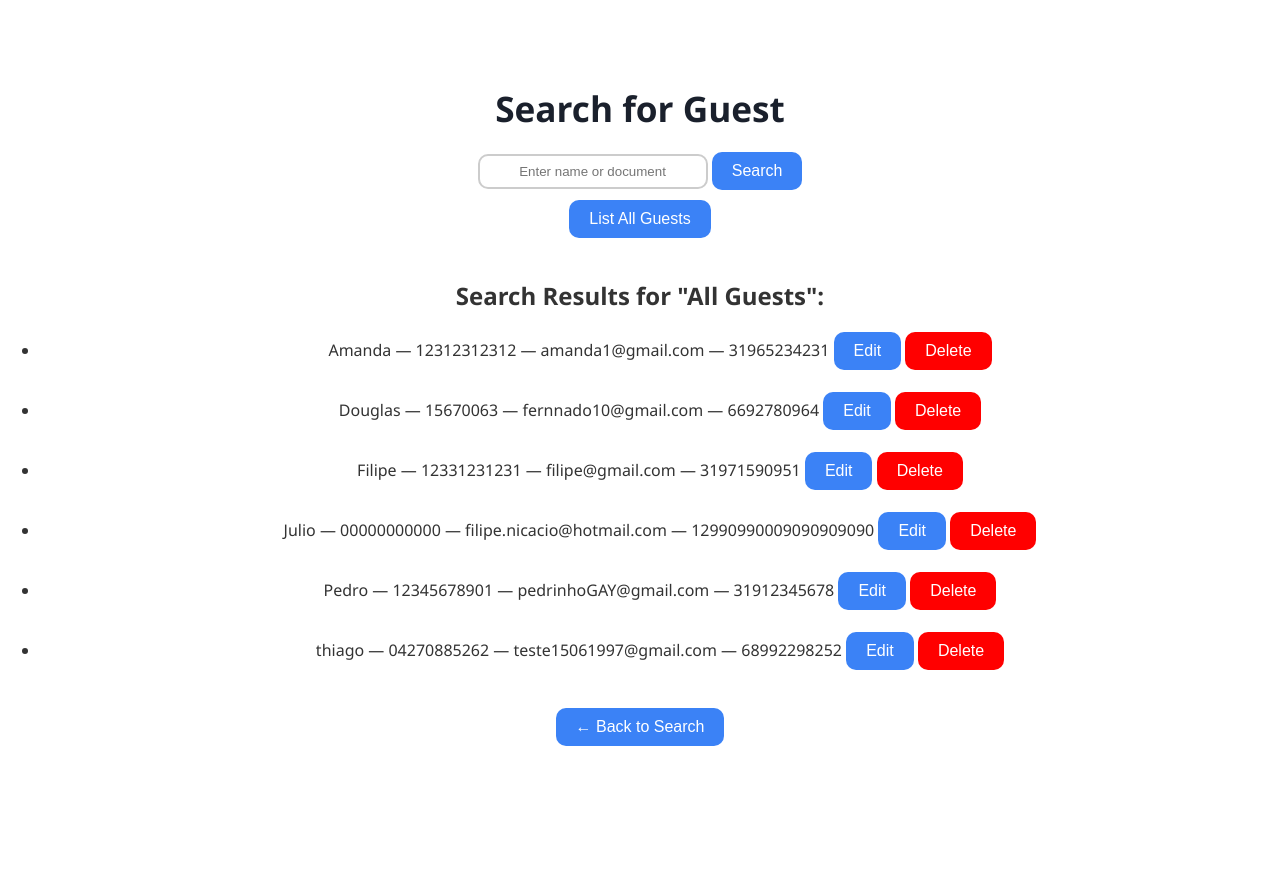
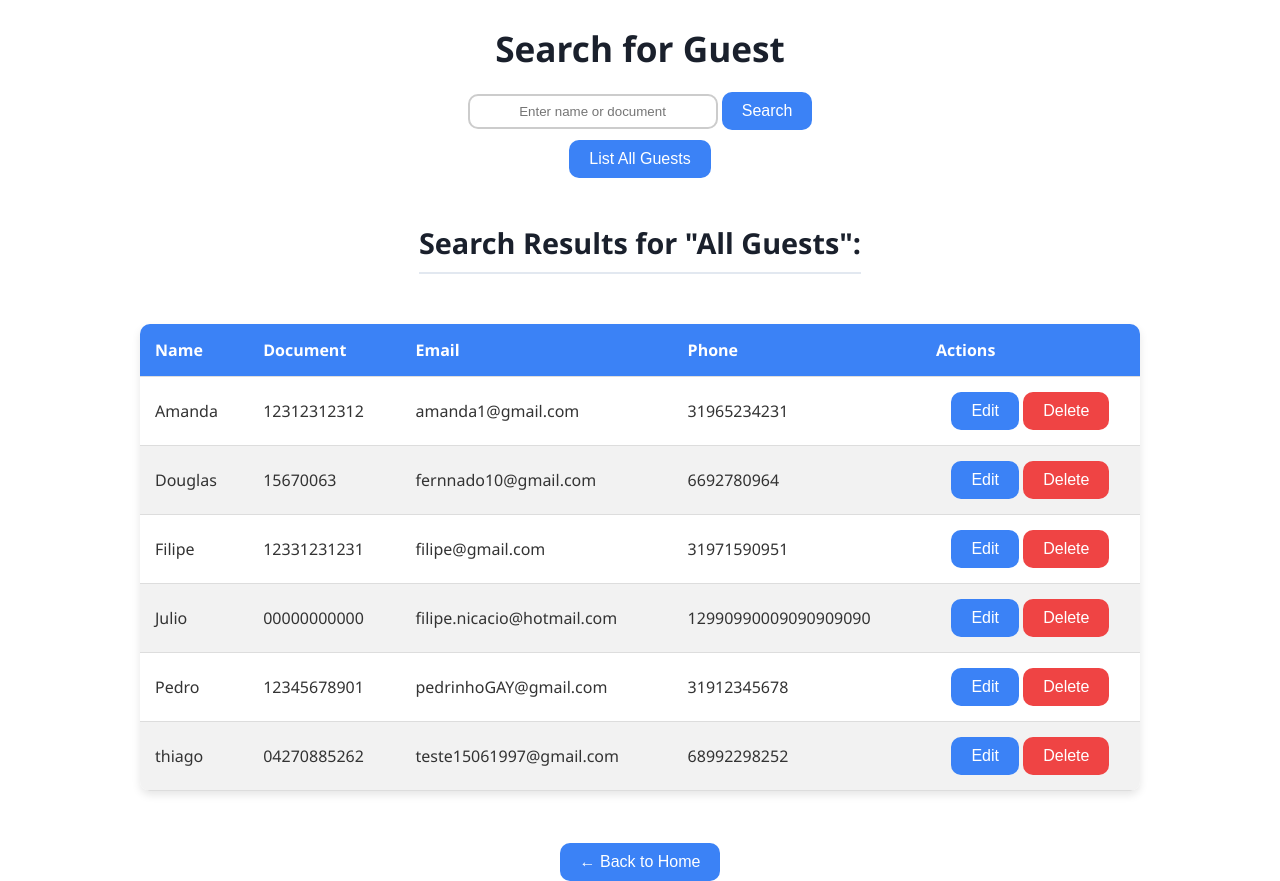
Before and after one commit to FilipeNicacio/integrativeProject, a Flask app: page /list_guests in a window 1280 px wide. Before the commit the page ends 746 px from the top, so only its background shows below. Run offline with Flask 3, Linux system fonts and the light colour scheme; data comes from the database, SQL or seed files in the repository.

Commit message:
Implement guest details page and refactor UI for data lists

```diff
--- a/app.py
+++ b/app.py
@@ -287,15 +287,15 @@ def list_reservations():
         conn = get_db_connection()
         cursor = conn.cursor(dictionary=True)
 
-        # Query com JOIN para buscar o nome do hóspede
         query = """
                 SELECT
                 r.id,
                 r.check_in_date,
                 r.check_out_date,
+                g.id AS guest_id,
                 g.name AS guest_name,
                 ro.room_number,
-                f.number AS floor_number  -- Adicionamos o número do andar
+                f.number AS floor_number
             FROM
                 reservations AS r
             JOIN
@@ -303,7 +303,7 @@ def list_reservations():
             JOIN
                 rooms AS ro ON r.room_id = ro.id
             JOIN
-                floors AS f ON ro.floor_id = f.id  -- Novo JOIN com a tabela de andares
+                floors AS f ON ro.floor_id = f.id
             ORDER BY
                 r.check_in_date ASC, f.number ASC, ro.room_number ASC
             """
@@ -318,7 +318,6 @@ def list_reservations():
 
         today = date.today().isoformat()
 
-        # Passamos as duas listas para o template
         return render_template(
             'reservation.html',
             reservations=reservations_list,
@@ -360,6 +359,25 @@ def get_booked_dates(room_id):
         flash(f"An error occurred while selecting the check-in and check-out date: {e}", "error")
         return redirect("/")
 
+@app.route('/guest_details/<int:guest_id>')
+def guest_details(guest_id):
+    try:
+        conn = get_db_connection()
+        cursor = conn.cursor(dictionary=True)
+        cursor.execute("SELECT * FROM guests WHERE id = %s", (guest_id,))
+        guest = cursor.fetchone()
+        cursor.close()
+        conn.close()
+
+        if guest:
+            return render_template('guest_details.html', guest=guest)
+        else:
+            flash("Guest not found.", "error")
+            return redirect(url_for('list_reservations'))
+
+    except Exception as e:
+        flash(f"An error occurred: {e}", "error")
+        return redirect(url_for('list_reservations'))
 
 def get_db_connection():
     return mysql.connector.connect(**db_config)
--- a/static/css/style.css
+++ b/static/css/style.css
@@ -2,15 +2,25 @@ body {
     background-color: white;
     font-family: 'Segoe UI', Tahoma, Geneva, Verdana, sans-serif;
     text-align: center;
-    padding-top: 60px;
+    padding-top: 40px 20px;
     margin: 0;
     color: #333;
 }
 
+h1, h2 {
+    color: #1a202c;
+    margin-bottom: 20px;
+}
+
 h1 {
-    color: #1a202c;
     font-size: 2.2rem;
-    margin-bottom: 20px;
+}
+
+h2 {
+    font-size: 1.8rem;
+    border-bottom: 2px solid #e2e8f0;
+    padding-bottom: 10px;
+    display: inline-block;
 }
 
 .flashes {
@@ -58,27 +68,120 @@ button:hover {
     background-color: #2563eb;
 }
 
+button.delete-button {
+    background-color: #ef4444;
+}
+button.delete-button:hover {
+    background-color: #dc2626;
+}
+
 input[type="text"], input[type="email"], input[type="date"], select {
   border: 2px solid #ccc;
   border-radius: 10px;
   padding: 8px 12px;
   transition: border-color 0.3s ease, box-shadow 0.3s ease, border-width 0.3s ease;
-  outline: none;              /* tirar aquele contorno padrão azul do navegador */
-  width: 230px;
+  outline: none;
+  width: 250px;
   box-sizing: border-box;
 }
 
 /* Quando o mouse estiver sobre o input */
 input[type="text"]:hover, input[type="email"]:hover, input[type="date"]:hover, select:hover {
   border-color: #3b82f6;
-  border-width: 3px;
+  border-width: 2px;
 }
 
 /* Quando o input estiver focado (digitando) */
 input[type="text"]:focus, input[type="email"];focus, input[type="date"]:focus, select:focus {
   border-color: #3b82f6;
-  border-width: 3px;
+  border-width: 2px;
   box-shadow: 0 0 8px rgba(0, 123, 255, 0.5);
+}
+
+.results-table {
+    width: 90%;
+    max-width: 1000px;
+    margin: 30px auto;
+    border-collapse: collapse;
+    box-shadow: 0 4px 8px rgba(0, 0, 0, 0.1);
+    border-radius: 10px;
+    overflow: hidden;
+}
+
+.results-table th, .results-table td {
+    padding: 15px;
+    text-align: left;
+    border-bottom: 1px solid #ddd;
+}
+
+.results-table th {
+    background-color: #3b82f6;
+    color: white;
+    font-weight: 600;
+}
+
+.results-table tbody tr:nth-child(even) {
+    background-color: #f2f2f2;
+}
+
+.results-table tbody tr:hover {
+    background-color: #e2e8f0;
+    cursor: pointer;
+}
+
+.results-table .actions-cell {
+    text-align: center;
+}
+
+.guest-link {
+    text-decoration: none;
+    color: #2563eb;
+    font-weight: 500;
+}
+
+.guest-link:hover {
+    text-decoration: underline;
+}
+
+.guest-card {
+    background-color: #fff;
+    border: 1px solid #e2e8f0;
+    border-radius: 12px;
+    padding: 30px;
+    max-width: 500px;
+    margin: 30px auto;
+    box-shadow: 0 4px 12px rgba(0, 0, 0, 0.08);
+    text-align: left;
+}
+
+.guest-card h2 {
+    text-align: center;
+    border-bottom: none;
+    margin-top: 0;
+}
+
+.guest-info p {
+    font-size: 1.1rem;
+    line-height: 1.6;
+    border-bottom: 1px dashed #e2e8f0;
+    padding-bottom: 10px;
+    margin-bottom: 10px;
+}
+.guest-info p:last-child {
+    border-bottom: none;
+}
+
+.guest-info strong {
+    color: #333;
+    display: inline-block;
+    width: 120px;
+}
+
+.button-group {
+    margin-top: 25px;
+}
+.button-group a {
+    margin: 0 10px;
 }
 
 .flatpickr-day.flatpickr-disabled {
--- a/templates/index.html
+++ b/templates/index.html
@@ -24,7 +24,7 @@
     {% endwith %}
 
     <form action="/guest_registration" method="post">
-        <h2>Guest registration</h2>
+        <h2>Guest registration</h2> <br>
         <label for="name">Name:</label><br>
         <input type="text" id="name" name="name" required maxlength="100" pattern="[A-Za-zÀ-ÿ\s]+" placeholder="Enter your name..." style="text-align: center;"><br><br>
 
--- a/templates/search.html
+++ b/templates/search.html
@@ -30,31 +30,47 @@
 
     <br>
 
-
     {% if results is defined %}
         <h2>Search Results for "{{ search_term }}":</h2>
         {% if results %}
-            <ul>
+            <table class="results-table">
+                <thead>
+                    <tr>
+                        <th>Name</th>
+                        <th>Document</th>
+                        <th>Email</th>
+                        <th>Phone</th>
+                        <th>Actions</th>
+                    </tr>
+                </thead>
+                <tbody>
                     {% for guest in results %}
-                    <li>
-                        {{ guest.name }} — {{ guest.document }} — {{ guest.email }} — {{ guest.phone }}
+                        <tr>
+                            <td>{{ guest.name }}</td>
+                            <td>{{ guest.document }}</td>
+                            <td>{{ guest.email }}</td>
+                            <td>{{ guest.phone }}</td>
+                            <td class="actions-cell">
                                 <form action="{{ url_for('edit_guest', guest_id=guest.id) }}" method="get" style="display: inline;">
                                     <button type="submit">Edit</button>
                                 </form>
                                 <form action="{{ url_for('delete_guest', guest_id=guest.id) }}" method="POST" style="display: inline;" onsubmit="return confirm('Are you sure you want to delete this guest?');">
-                        <button type="submit" style="background-color: red; color: white;">Delete</button>
+                                    <button type="submit" class="delete-button">Delete</button>
                                 </form>
-                        <br><br>
-                    </li>
+                            </td>
+                        </tr>
                     {% endfor %}
-            </ul>
+                </tbody>
+            </table>
         {% else %}
-            <p>No guests found.</p>
+            <p>No guests found for "{{ search_term }}".</p>
         {% endif %}
     {% endif %}
 
+    <br>
+
     <form action="/" method="get" style="display: inline;">
-    <button type="submit">← Back to Search</button>
+    <button type="submit">← Back to Home</button>
     </form>
 
 </body>
```
Also changed, not shown: templates/guest_details.html (added, +44 -0 lines), templates/reservation.html (+11 -5 lines). Lines whose indentation alone changed are shown as unchanged.
